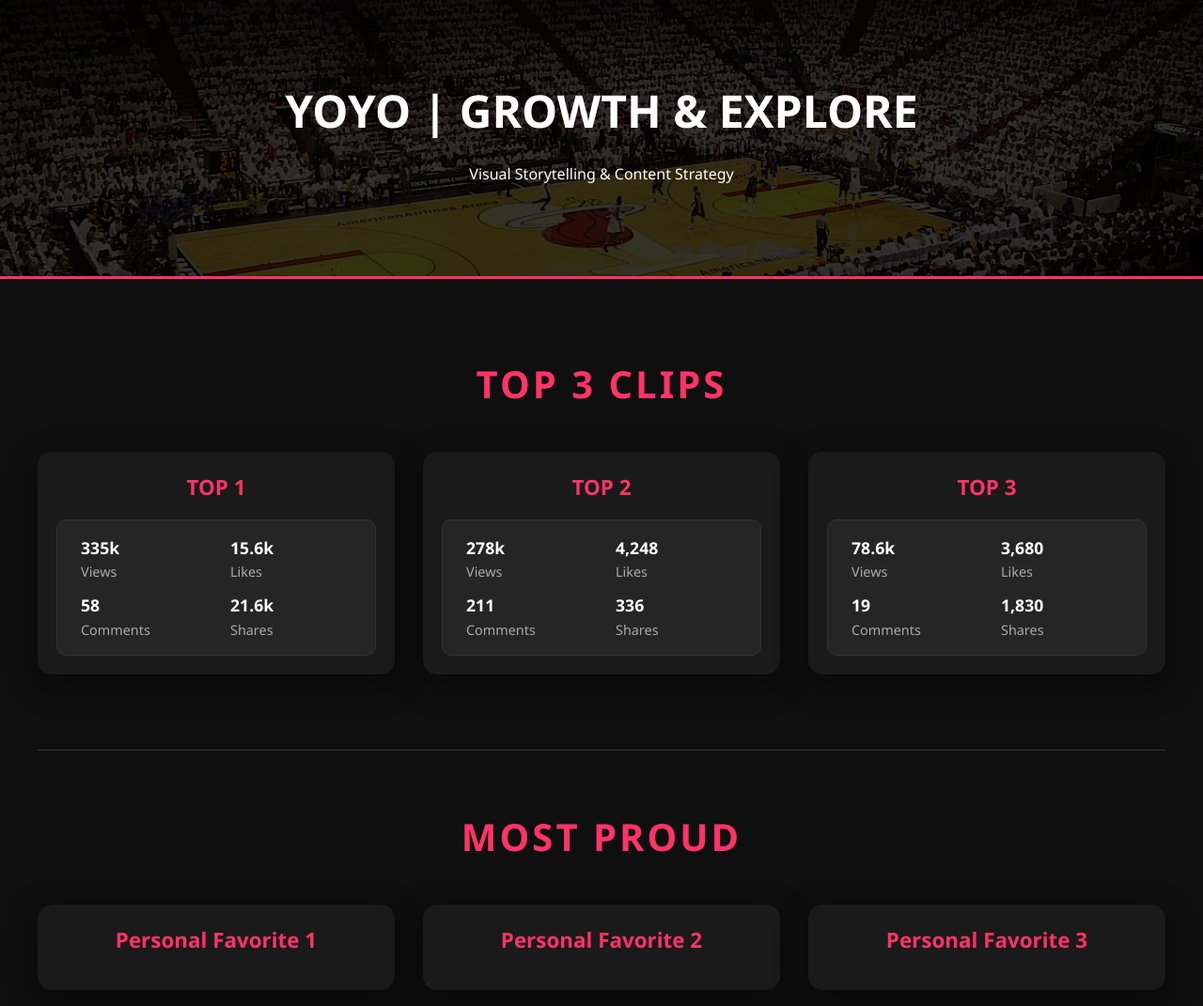
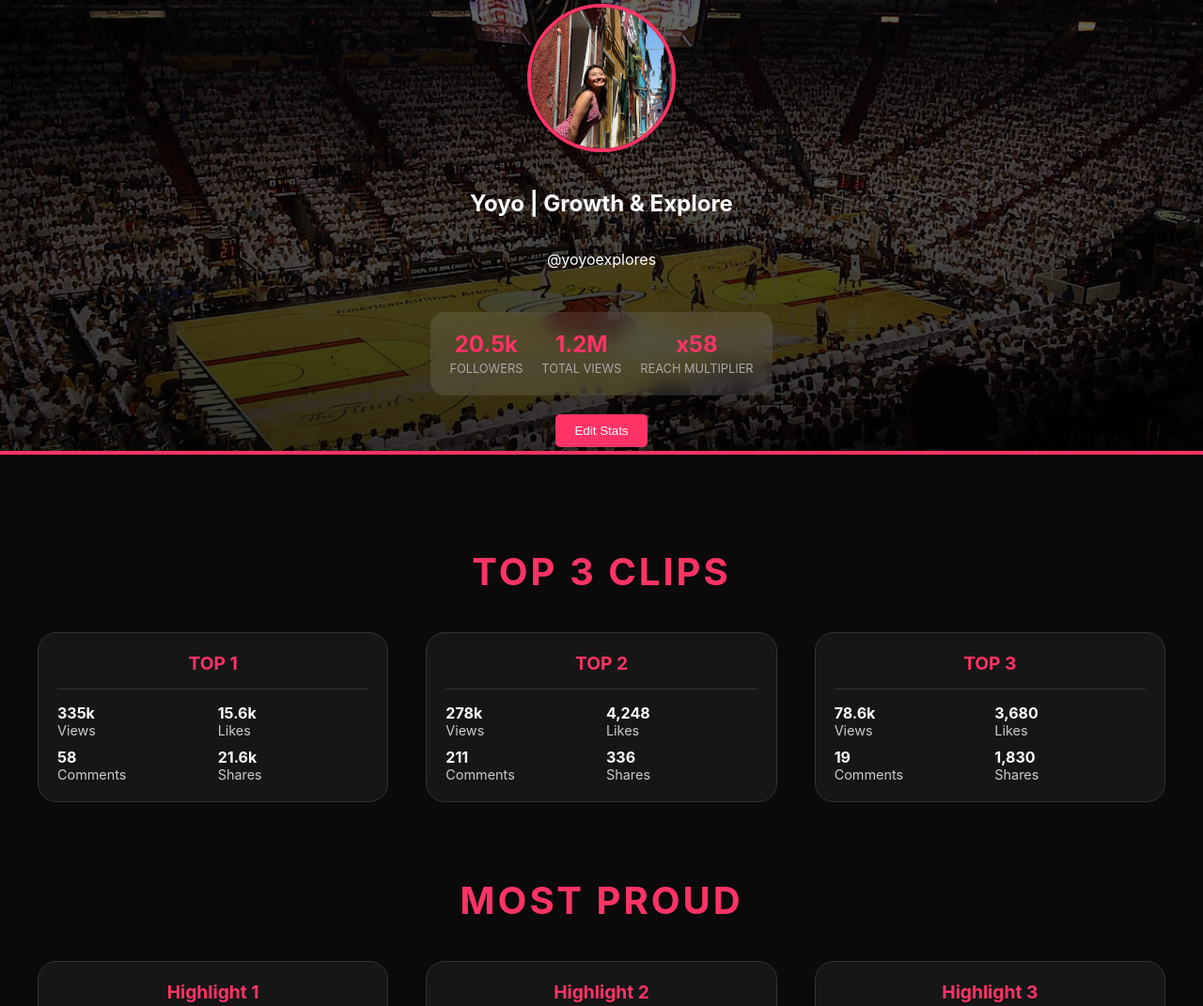
Before and after one commit to yolandawan1203-byte/project10k, a plain HTML site: page index.html in a window 1280 px wide. Shown: the top 1071 px of the page at 94% size. Drawn offline with Linux system fonts and the light colour scheme; a script that the page names is missing.

Commit message:
Update index.html

```diff
--- a/index.html
+++ b/index.html
@@ -8,38 +8,65 @@
         :root {
             --primary-color: #ffffff;
             --accent-color: #ff3366;
-            --bg-dark: #0f0f0f;
-            --card-bg: #1a1a1a;
+            --bg-dark: #0a0a0a;
+            --card-bg: #161616;
         }
 
         body {
-            font-family: 'Segoe UI', Tahoma, Geneva, Verdana, sans-serif;
+            font-family: 'Inter', -apple-system, BlinkMacSystemFont, sans-serif;
             background-color: var(--bg-dark);
             color: var(--primary-color);
             margin: 0;
-            line-height: 1.6;
+            padding-bottom: 50px;
         }
 
+        /* --- HERO SECTION --- */
+        .hero {
+            height: 60vh;
+            background: linear-gradient(rgba(0,0,0,0.6), rgba(0,0,0,0.8)), url('court.jpg');
+            background-size: cover;
+            background-position: center;
+            display: flex;
+            flex-direction: column;
+            align-items: center;
+            justify-content: center;
+            text-align: center;
+            border-bottom: 4px solid var(--accent-color);
+        }
+
+        .profile-pic {
+            width: 150px;
+            height: 150px;
+            border-radius: 50%;
+            border: 4px solid var(--accent-color);
+            margin-bottom: 20px;
+            object-fit: cover;
+        }
+
+        .stats-dashboard {
+            display: flex;
+            gap: 20px;
+            margin-top: 30px;
+            background: rgba(255, 255, 255, 0.1);
+            padding: 20px;
+            border-radius: 15px;
+            backdrop-filter: blur(10px);
+        }
+
+        .stat-box { text-align: center; }
+        .stat-number { font-size: 1.5rem; font-weight: bold; color: var(--accent-color); display: block; }
+        .stat-label { font-size: 0.8rem; text-transform: uppercase; color: #aaa; }
+
+        /* --- LAYOUT --- */
         .container {
             max-width: 1200px;
             margin: 0 auto;
             padding: 20px;
         }
 
-        header {
-            text-align: center;
-            padding: 80px 0;
-            background: linear-gradient(rgba(0,0,0,0.8), rgba(0,0,0,0.8)), url('court.jpg');
-            background-size: cover;
-            background-position: center;
-            border-bottom: 3px solid var(--accent-color);
-        }
-
-        h1 { margin: 0; font-size: 3rem; text-transform: uppercase; }
-
         .section-title {
             text-align: center;
-            margin: 60px 0 40px;
+            margin: 80px 0 40px;
             font-size: 2.5rem;
             color: var(--accent-color);
             text-transform: uppercase;
@@ -49,141 +76,145 @@
         .video-grid {
             display: grid;
             grid-template-columns: repeat(auto-fit, minmax(320px, 1fr));
-            gap: 30px;
-            margin-bottom: 50px;
+            gap: 40px;
         }
 
         .video-card {
             background: var(--card-bg);
-            border-radius: 15px;
+            border-radius: 20px;
             padding: 20px;
-            text-align: center;
-            box-shadow: 0 10px 30px rgba(0,0,0,0.5);
+            border: 1px solid #333;
+            overflow: hidden;
+        }
+
+        .instagram-media {
+            margin: 0 auto !important;
+            min-width: 326px !important;
         }
 
         .video-label {
             display: block;
+            text-align: center;
             font-weight: bold;
             margin-bottom: 15px;
-            font-size: 1.4rem;
+            font-size: 1.2rem;
             color: var(--accent-color);
         }
 
-        /* Stats Styling */
-        .stats-container {
-            background: #252525;
-            padding: 15px;
-            border-radius: 10px;
+        .stats-text {
             margin-top: 15px;
+            padding-top: 15px;
+            border-top: 1px solid #333;
             display: grid;
             grid-template-columns: 1fr 1fr;
             gap: 10px;
             font-size: 0.9rem;
-            border: 1px solid #333;
         }
 
-        .stat-item {
-            color: #aaa;
-            text-align: left;
-            padding-left: 10px;
-        }
+        .stats-text div { color: #ccc; }
+        .stats-text strong { color: #fff; display: block; font-size: 1rem; }
 
-        .stat-item strong {
-            color: #fff;
-            display: block;
-            font-size: 1.1rem;
-        }
-
-        footer {
-            text-align: center;
-            padding: 60px;
-            color: #555;
-            font-size: 0.9rem;
-        }
-
-        hr {
-            border: 0;
-            border-top: 1px solid #333;
-            margin: 80px 0 40px;
+        .btn-edit {
+            margin-top: 20px;
+            padding: 10px 20px;
+            background: var(--accent-color);
+            color: white;
+            border: none;
+            border-radius: 5px;
+            cursor: pointer;
         }
     </style>
 </head>
 <body>
 
-<header>
+<section class="hero">
+    <img src="profile.jpg" alt="Yoyo" class="profile-pic">
     <h1>Yoyo | Growth & Explore</h1>
-    <p>Visual Storytelling & Content Strategy</p>
-</header>
+    <p>@yoyoexplores</p>
+
+    <div class="stats-dashboard">
+        <div class="stat-box">
+            <span class="stat-number">20.5k</span>
+            <span class="stat-label">Followers</span>
+        </div>
+        <div class="stat-box">
+            <span class="stat-number">1.2M</span>
+            <span class="stat-label">Total Views</span>
+        </div>
+        <div class="stat-box">
+            <span class="stat-number">x58</span>
+            <span class="stat-label">Reach Multiplier</span>
+        </div>
+    </div>
+    <button class="btn-edit">Edit Stats</button>
+</section>
 
 <div class="container">
 
     <h2 class="section-title">Top 3 Clips</h2>
     <div class="video-grid">
-
         <div class="video-card">
             <span class="video-label">TOP 1</span>
-            <blockquote class="instagram-media" data-instgrm-captioned data-instgrm-permalink="https://www.instagram.com/reel/DSj_iGGk2IK/" data-instgrm-version="14"></blockquote>
-            <div class="stats-container">
-                <div class="stat-item"><strong>335k</strong> Views</div>
-                <div class="stat-item"><strong>15.6k</strong> Likes</div>
-                <div class="stat-item"><strong>58</strong> Comments</div>
-                <div class="stat-item"><strong>21.6k</strong> Shares</div>
+            <blockquote class="instagram-media" data-instgrm-permalink="https://www.instagram.com/reel/DSj_iGGk2IK/" data-instgrm-version="14"></blockquote>
+            <div class="stats-text">
+                <div><strong>335k</strong> Views</div>
+                <div><strong>15.6k</strong> Likes</div>
+                <div><strong>58</strong> Comments</div>
+                <div><strong>21.6k</strong> Shares</div>
             </div>
         </div>
 
         <div class="video-card">
             <span class="video-label">TOP 2</span>
-            <blockquote class="instagram-media" data-instgrm-captioned data-instgrm-permalink="https://www.instagram.com/reel/DR9hrlwE8S_/" data-instgrm-version="14"></blockquote>
-            <div class="stats-container">
-                <div class="stat-item"><strong>278k</strong> Views</div>
-                <div class="stat-item"><strong>4,248</strong> Likes</div>
-                <div class="stat-item"><strong>211</strong> Comments</div>
-                <div class="stat-item"><strong>336</strong> Shares</div>
+            <blockquote class="instagram-media" data-instgrm-permalink="https://www.instagram.com/reel/DR9hrlwE8S_/" data-instgrm-version="14"></blockquote>
+            <div class="stats-text">
+                <div><strong>278k</strong> Views</div>
+                <div><strong>4,248</strong> Likes</div>
+                <div><strong>211</strong> Comments</div>
+                <div><strong>336</strong> Shares</div>
             </div>
         </div>
 
         <div class="video-card">
             <span class="video-label">TOP 3</span>
-            <blockquote class="instagram-media" data-instgrm-captioned data-instgrm-permalink="https://www.instagram.com/reel/DSt80DlE3hQ/" data-instgrm-version="14"></blockquote>
-            <div class="stats-container">
-                <div class="stat-item"><strong>78.6k</strong> Views</div>
-                <div class="stat-item"><strong>3,680</strong> Likes</div>
-                <div class="stat-item"><strong>19</strong> Comments</div>
-                <div class="stat-item"><strong>1,830</strong> Shares</div>
+            <blockquote class="instagram-media" data-instgrm-permalink="https://www.instagram.com/reel/DSt80DlE3hQ/" data-instgrm-version="14"></blockquote>
+            <div class="stats-text">
+                <div><strong>78.6k</strong> Views</div>
+                <div><strong>3,680</strong> Likes</div>
+                <div><strong>19</strong> Comments</div>
+                <div><strong>1,830</strong> Shares</div>
             </div>
         </div>
-
     </div>
-
-    <hr>
 
     <h2 class="section-title">Most Proud</h2>
     <div class="video-grid">
-
         <div class="video-card">
-            <span class="video-label">Personal Favorite 1</span>
-            <blockquote class="instagram-media" data-instgrm-captioned data-instgrm-permalink="https://www.instagram.com/reel/DSm4BhAkz1N/" data-instgrm-version="14"></blockquote>
+            <span class="video-label">Highlight 1</span>
+            <blockquote class="instagram-media" data-instgrm-permalink="https://www.instagram.com/reel/DSm4BhAkz1N/" data-instgrm-version="14"></blockquote>
         </div>
-
         <div class="video-card">
-            <span class="video-label">Personal Favorite 2</span>
-            <blockquote class="instagram-media" data-instgrm-captioned data-instgrm-permalink="https://www.instagram.com/reel/DRzYtC_kyPM/" data-instgrm-version="14"></blockquote>
+            <span class="video-label">Highlight 2</span>
+            <blockquote class="instagram-media" data-instgrm-permalink="https://www.instagram.com/reel/DRzYtC_kyPM/" data-instgrm-version="14"></blockquote>
         </div>
-
         <div class="video-card">
-            <span class="video-label">Personal Favorite 3</span>
-            <blockquote class="instagram-media" data-instgrm-captioned data-instgrm-permalink="https://www.instagram.com/reel/DSj_iGGk2IK/" data-instgrm-version="14"></blockquote>
+            <span class="video-label">Highlight 3</span>
+            <blockquote class="instagram-media" data-instgrm-permalink="https://www.instagram.com/reel/DSj_iGGk2IK/" data-instgrm-version="14"></blockquote>
         </div>
-
     </div>
 
 </div>
 
-<footer>
-    <p>&copy; 2026 Yoyoexplores Portfolio</p>
-</footer>
-
 <script async src="//www.instagram.com/embed.js"></script>
+<script>
+    window.onload = function() {
+        if (window.instgrm) {
+            // This tells Instagram to re-process with the browser's settings
+            // If it still shows Chinese, it's often due to your cached login session.
+            window.instgrm.Embeds.process();
+        }
+    };
+</script>
 
 </body>
 </html>
```
